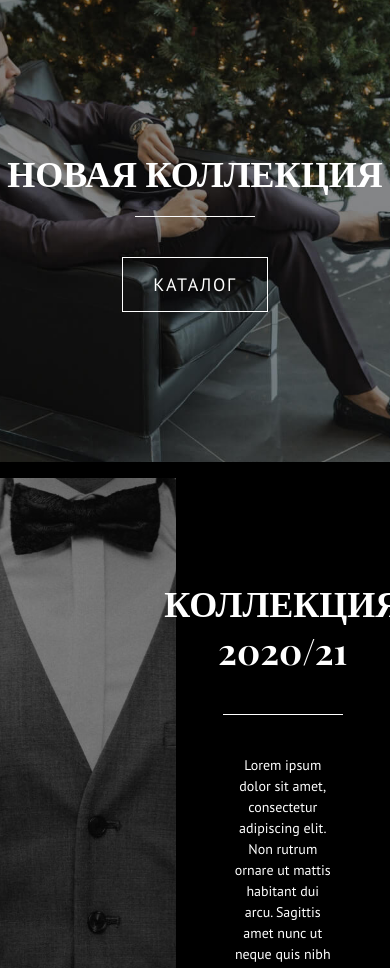
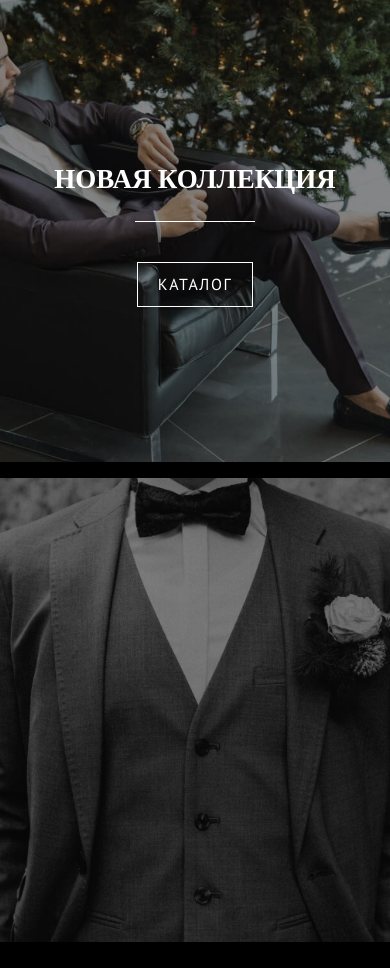
Before and after one commit to zhamalamazalieva/Porten, a plain HTML site: page index.html in a window 390 px wide. Shown: the part 1026-1994 px from the top of the page. Drawn offline with nearby package versions, Linux system fonts and the light colour scheme.

Commit message:
added mobile version for the section collection

```diff
--- a/styles/collection.css
+++ b/styles/collection.css
@@ -1,6 +1,7 @@
 .collection {
   background-color: black;
   display: flex;
+  flex-wrap: wrap;
 }
 .col-5 {
   width: 45%;
@@ -54,3 +55,30 @@
 
 /*MEDIA
 =========================================*/
+@media screen and (max-width:1024px){
+  .col-5{
+    width: 100%;
+  }
+  .col-7{
+    width: 100%;
+  }
+  .collection__left{
+    min-height: 55vh;
+    padding: 0 20px;
+  }
+  .collection__title{
+    margin: 50px 0 0 0;
+  }
+  .collection__line{
+    margin-top: 30px;
+  }
+  .collection__description{
+    margin-top: 30px;
+    width: 100%;
+    padding: 0 25px;
+  }
+  .collection__button{
+    margin-top: 30px;
+  }
+
+}
--- a/styles/index.css
+++ b/styles/index.css
@@ -55,6 +55,12 @@ a {
 =============================================*/
 @media screen and (max-width:1024px){
   .container{
-    padding: 0 20px;
+    padding: 0 25px;
+  }
+  .btn {
+    padding: 10px 20px;
+    font-size: 16px;
+
+
   }
 }
--- a/styles/saison.css
+++ b/styles/saison.css
@@ -177,6 +177,9 @@
   .gallery__img{
     margin-bottom: 10px;
   }
+  .title{
+    font-size:27px ;
+  }
 
   .saison__right {
     height: 55vh;
```
